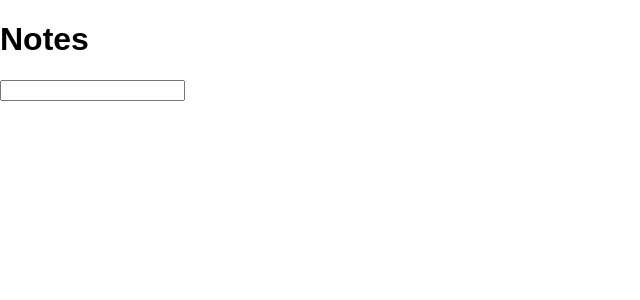
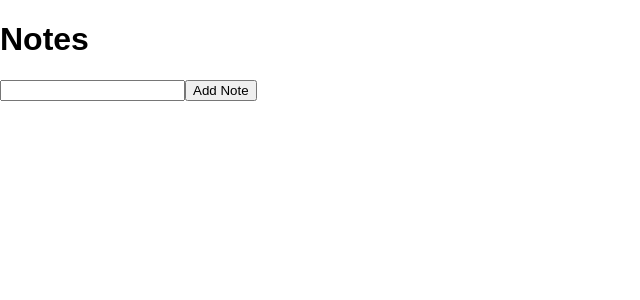
Before and after one commit to prSathan/notes-app, a React (Create React App) app: page / in a window 1280 px wide. Shown: the top 300 px of the page, without its empty margins (0-640 px from the left). Built offline with nearby package versions, Linux system fonts and the light colour scheme; the HTML template or start-up script is replaced by a standard one.

Commit message:
Created form with submit button, unit test passing, features test requirmenets still to be et

```diff
--- a/src/components/addNote/AddNote.js
+++ b/src/components/addNote/AddNote.js
@@ -2,7 +2,12 @@
 
 const AddNote = () => (
   <div>
-    <input className="note-input" />
+    <form>
+      <input className="note-input" />
+      <button type="submit" className="note-submit">
+        Add Note
+      </button>
+    </form>
   </div>
 );
 
```
Also changed, not shown: src/components/addNote/test.js (+10 -3 lines), src/test/features/notes.js (renamed from src/test/features/title.js), 1 other file (tests, documents, lock files or other folders).
